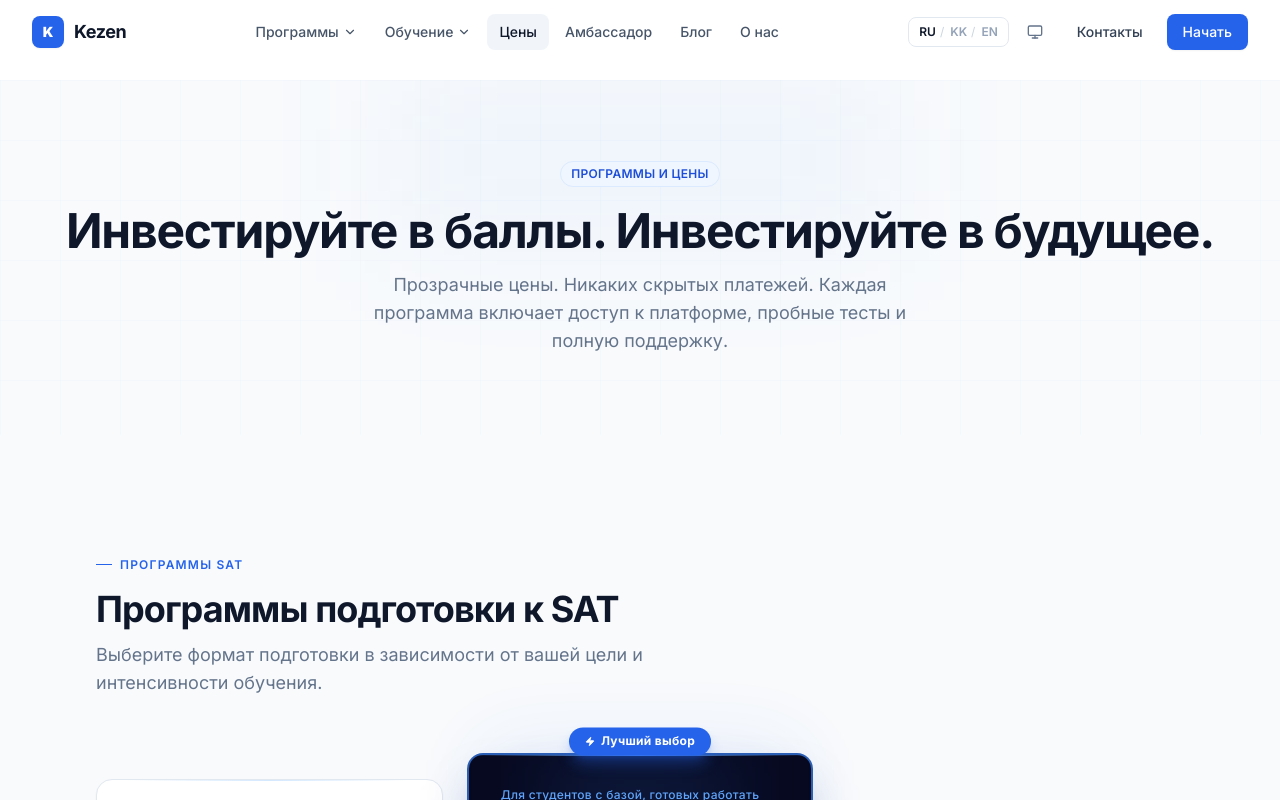
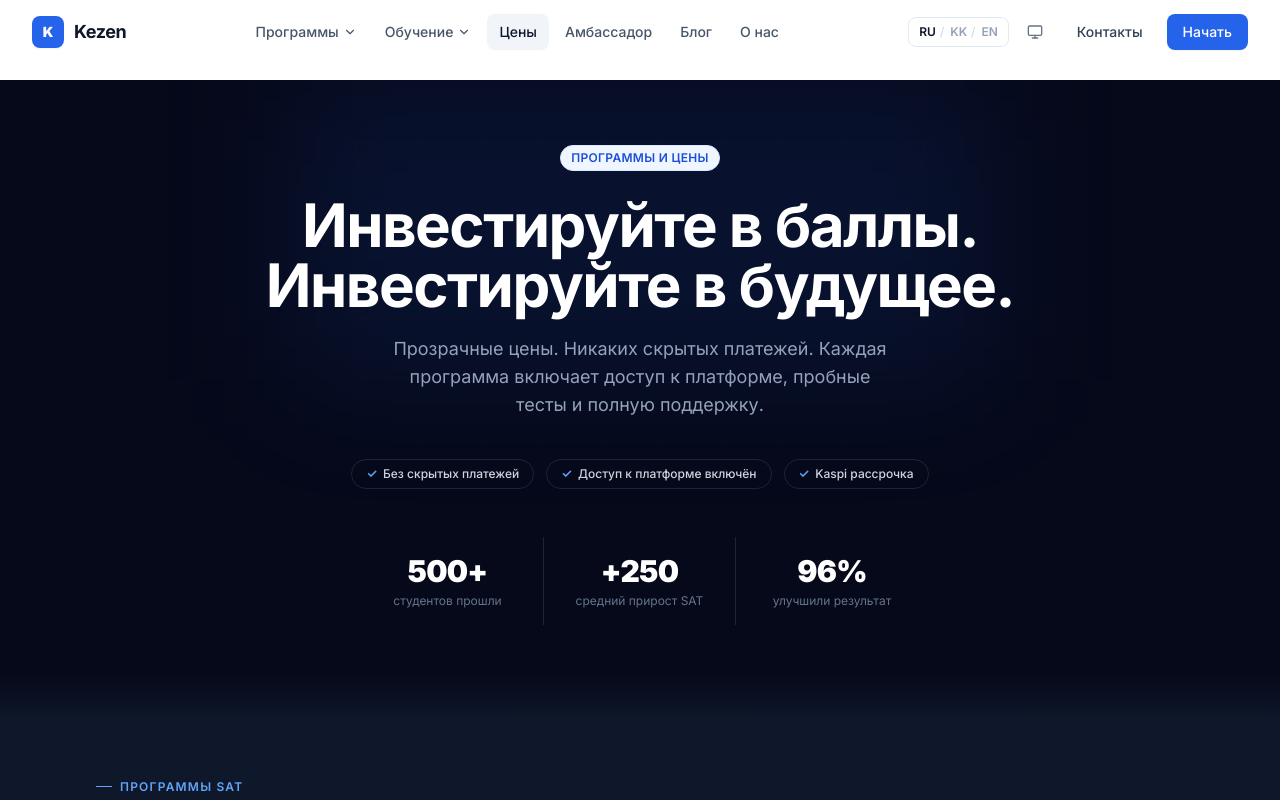
Before and after one commit to Clid2/kezeneducation, a Next.js app: page /pricing in a window 1280 px wide. Shown: the top 800 px of the page. Built offline with nearby package versions, Linux system fonts and the light colour scheme.

Commit message:
Pricing Fix

```diff
--- a/app/pricing/PricingPageClient.tsx
+++ b/app/pricing/PricingPageClient.tsx
@@ -354,48 +354,99 @@ export default function PricingPageClient() {
     <div className="pt-20 bg-white dark:bg-slate-900">
 
       {/* Hero */}
-      <section className="py-20 bg-slate-50 dark:bg-slate-800/50 relative overflow-hidden">
-        <div className="absolute inset-0 bg-grid opacity-40 pointer-events-none" />
-        <div className="absolute top-0 left-1/2 -translate-x-1/2 w-[500px] h-40 bg-blue-500/5 blur-3xl pointer-events-none" />
-        <div className="relative max-w-7xl mx-auto px-4 sm:px-6 lg:px-8 text-center">
-          <motion.div initial={{ opacity: 0, y: 16 }} animate={{ opacity: 1, y: 0 }} transition={{ duration: 0.5 }}>
-            <Badge variant="blue" className="mb-5">{p.badge}</Badge>
+      <section className="relative overflow-hidden bg-[#06091a] dark:bg-[#06091a] pt-16 pb-0">
+        {/* background elements */}
+        <div className="absolute inset-0 bg-grid opacity-20 pointer-events-none" />
+        <div className="absolute top-0 left-1/2 -translate-x-1/2 w-[700px] h-[300px] bg-blue-600/10 blur-3xl pointer-events-none" />
+        <div className="absolute bottom-0 left-1/4 w-[300px] h-[200px] bg-indigo-600/8 blur-3xl pointer-events-none" />
+        <div className="absolute bottom-0 right-1/4 w-[300px] h-[200px] bg-blue-500/8 blur-3xl pointer-events-none" />
+
+        <div className="relative max-w-4xl mx-auto px-4 sm:px-6 lg:px-8 text-center pb-12">
+          <motion.div initial={{ opacity: 0, y: 12 }} animate={{ opacity: 1, y: 0 }} transition={{ duration: 0.4 }}>
+            <Badge variant="blue" className="mb-6">{p.badge}</Badge>
           </motion.div>
+
           <motion.h1
             initial={{ opacity: 0, y: 20 }} animate={{ opacity: 1, y: 0 }}
-            transition={{ duration: 0.6, delay: 0.1 }}
-            className="text-4xl md:text-5xl font-bold text-navy-950 dark:text-white tracking-tight mb-4"
+            transition={{ duration: 0.55, delay: 0.08 }}
+            className="text-4xl md:text-5xl lg:text-6xl font-bold text-white tracking-tight mb-5 leading-[1.08]"
           >
             {p.title}
           </motion.h1>
+
           <motion.p
-            initial={{ opacity: 0, y: 16 }} animate={{ opacity: 1, y: 0 }}
-            transition={{ duration: 0.5, delay: 0.2 }}
-            className="text-lg text-slate-500 dark:text-slate-400 max-w-xl mx-auto"
+            initial={{ opacity: 0, y: 14 }} animate={{ opacity: 1, y: 0 }}
+            transition={{ duration: 0.5, delay: 0.16 }}
+            className="text-base md:text-lg text-slate-400 max-w-lg mx-auto mb-10 leading-relaxed"
           >
             {p.subtitle}
           </motion.p>
+
+          {/* Trust pills */}
+          <motion.div
+            initial={{ opacity: 0, y: 10 }} animate={{ opacity: 1, y: 0 }}
+            transition={{ duration: 0.45, delay: 0.24 }}
+            className="flex flex-wrap items-center justify-center gap-3 mb-12"
+          >
+            {[
+              { icon: "✓", text: "Без скрытых платежей" },
+              { icon: "✓", text: "Доступ к платформе включён" },
+              { icon: "✓", text: "Kaspi рассрочка" },
+            ].map((item) => (
+              <span
+                key={item.text}
+                className="inline-flex items-center gap-1.5 text-xs font-medium text-slate-300 bg-white/6 border border-white/10 rounded-full px-3.5 py-1.5"
+              >
+                <span className="text-blue-400 font-bold">{item.icon}</span>
+                {item.text}
+              </span>
+            ))}
+          </motion.div>
+
+          {/* Stats row */}
+          <motion.div
+            initial={{ opacity: 0, y: 16 }} animate={{ opacity: 1, y: 0 }}
+            transition={{ duration: 0.5, delay: 0.32 }}
+            className="grid grid-cols-3 max-w-xl mx-auto"
+          >
+            {[
+              { value: "500+", label: "студентов прошли" },
+              { value: "+250", label: "средний прирост SAT" },
+              { value: "96%", label: "улучшили результат" },
+            ].map((stat, i) => (
+              <div
+                key={stat.label}
+                className={`text-center py-4 ${i !== 2 ? "border-r border-white/10" : ""}`}
+              >
+                <div className="text-2xl md:text-3xl font-black text-white tracking-tight">{stat.value}</div>
+                <div className="text-xs text-slate-500 mt-1">{stat.label}</div>
+              </div>
+            ))}
+          </motion.div>
         </div>
+
+        {/* smooth fade into next section */}
+        <div className="h-12 bg-gradient-to-b from-transparent to-slate-900 pointer-events-none" />
       </section>
 
       {/* SAT Plans */}
-      <section className="py-28 bg-slate-50 dark:bg-slate-900">
+      <section className="pt-12 pb-24 bg-slate-900">
         <div className="max-w-6xl mx-auto px-4 sm:px-6 lg:px-8">
           <motion.div
             initial={{ opacity: 0, y: 20 }}
             whileInView={{ opacity: 1, y: 0 }}
             viewport={{ once: true }}
             transition={{ duration: 0.5 }}
-            className="mb-16"
+            className="mb-14"
           >
-            <div className="inline-flex items-center gap-2 text-xs font-semibold text-blue-600 dark:text-blue-400 uppercase tracking-widest mb-4">
-              <span className="w-4 h-px bg-blue-600 dark:bg-blue-400" />
+            <div className="inline-flex items-center gap-2 text-xs font-semibold text-blue-400 uppercase tracking-widest mb-3">
+              <span className="w-4 h-px bg-blue-400" />
               {p.satBadge}
             </div>
-            <h2 className="text-3xl md:text-4xl font-bold text-navy-950 dark:text-white tracking-tight mb-3">
+            <h2 className="text-3xl md:text-4xl font-bold text-white tracking-tight mb-2">
               {p.satTitle}
             </h2>
-            <p className="text-slate-500 dark:text-slate-400 text-lg max-w-xl">{p.satSubtitle}</p>
+            <p className="text-slate-400 text-base max-w-xl">{p.satSubtitle}</p>
           </motion.div>
 
           <div className="grid grid-cols-1 md:grid-cols-3 gap-6 items-center" style={{ overflow: "visible" }}>
```
